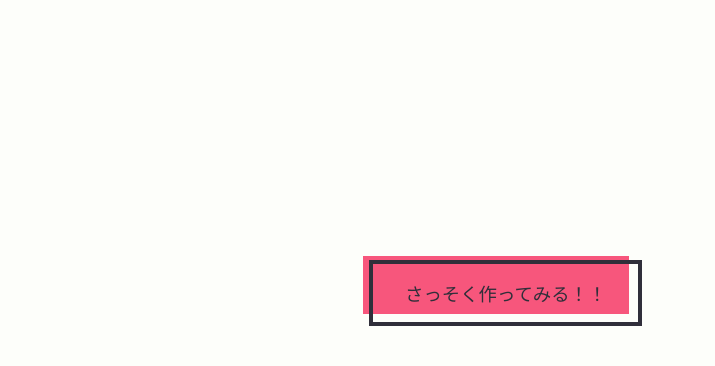
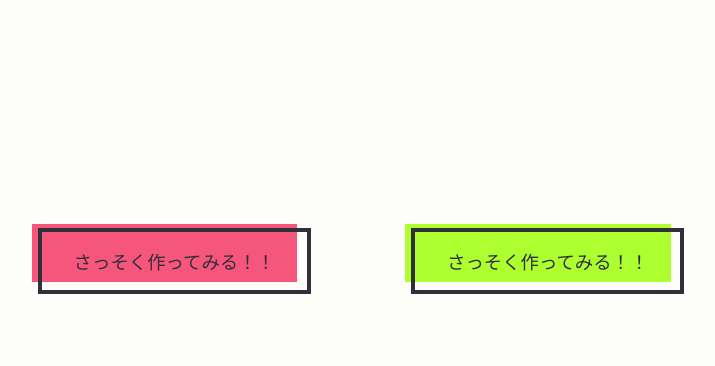
Before and after one commit to Fumiya-Oshiro/vision, a Flask app: template templates/toppage.html in a window 1280 px wide. Shown: the part 439-805 px from the top of the page, without its empty margins (279-994 px from the left). After the commit the page ends 733 px from the top, so only its background shows below. Run offline with Flask 2, Linux system fonts and the light colour scheme; the template is opened without the code that fills it, so the values that code supplies are empty.

Commit message:
ボタン追加

```diff
--- a/templates/toppage.css
+++ b/templates/toppage.css
@@ -42,15 +42,12 @@ body {
 .container {
   /* display: flex; */
   /* justify-content: center; */
-
-  flex-flow: row wrap;
+  text-align: center;
+  /* flex-flow: row wrap;
   max-width: auto; /*500px*/
-  margin: 2rem 0 0;
+  /* margin: 2rem 0 0; */
 }
 
-.container button{
-  margin-left: 640px;
-}
 
 
 :focus {
@@ -80,7 +77,18 @@ button::before {
   z-index: -1;
   background-color: #F7567C;
   transition: all 200ms ease-out;
+}
 
+ .button-bop2::before {
+  content: '';
+  position: absolute;
+  width: 100%;
+  height: 100%;
+  left: -.6rem;
+  top: -.5rem;
+  z-index: -1;
+  background-color: greenyellow;
+  transition: all 200ms ease-out;
 }
 
 button:hover::before {
--- a/templates/toppage.html
+++ b/templates/toppage.html
@@ -23,6 +23,9 @@
     <button class="button-bop">
        さっそく作ってみる！！
      </button>
+     <button class="button-bop2">
+        さっそく作ってみる！！
+      </button>
 
 </body>
 </html>
```
